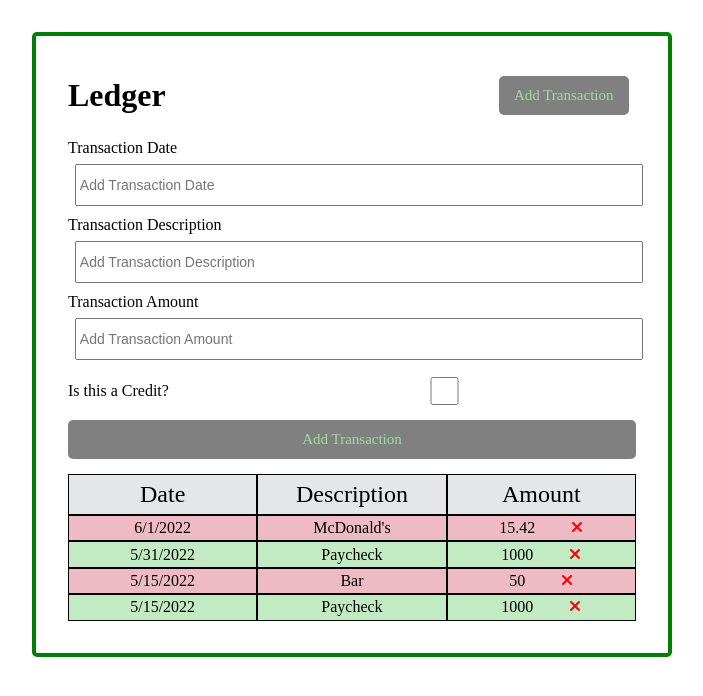
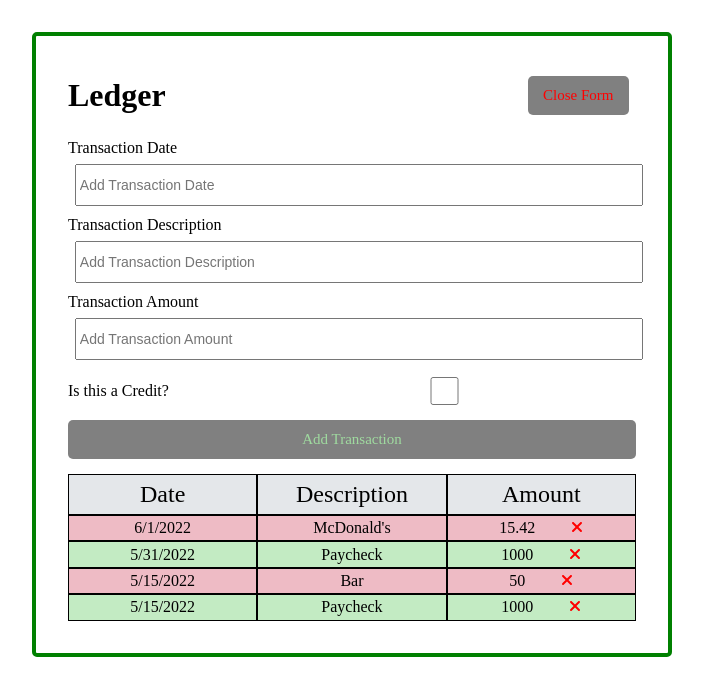
Before and after one commit to BlairHBris/ledger-capstone, an Angular app: page / in a window 1280 px wide. Both pictures are taken after a click on the button "Add Transaction". Shown: the top 696 px of the page, without its empty margins (288-991 px from the left). Built offline with nearby package versions, Linux system fonts and the light colour scheme; data requests are answered from the project's data file; a web font is replaced by a local one.

Commit message:
Add toggle function to add transaction element

```diff
--- a/src/app/components/add-transaction/add-transaction.component.html
+++ b/src/app/components/add-transaction/add-transaction.component.html
@@ -1,4 +1,4 @@
-<form (ngSubmit)="submit()">
+<form *ngIf="showAddTransaction" (ngSubmit)="submit()">
     <div class="form-area">
         <label for="text">Transaction Date</label>
         <input type="text" name="date" [(ngModel)]="date" id="date" placeholder="Add Transaction Date">
--- a/src/app/components/add-transaction/add-transaction.component.ts
+++ b/src/app/components/add-transaction/add-transaction.component.ts
@@ -1,5 +1,7 @@
 import { Component, OnInit, Output, EventEmitter } from '@angular/core';
 import { Transaction } from 'src/app/Transaction';
+import { UiService } from 'src/app/services/ui.service';
+import { Subscription } from 'rxjs';
 
 @Component({
   selector: 'app-add-transaction',
@@ -14,8 +16,12 @@ export class AddTransactionComponent implements OnInit {
   text: string | undefined
   amount: number | undefined
   credit: boolean = false;
+  showAddTransaction: boolean = false
+  subscription: Subscription
 
-  constructor() { }
+  constructor(private uiService: UiService) {
+    this.subscription = this.uiService.onToggle().subscribe(boolean => this.showAddTransaction = boolean)
+  }
 
   ngOnInit(): void {
   }
--- a/src/app/components/button/button.component.html
+++ b/src/app/components/button/button.component.html
@@ -1,4 +1,4 @@
 <button
-[ngStyle]="{'background-color': color}"
+[ngStyle]="{'color': color}"
 class="button"
 (click)="onClick()">{{ text }}</button>
--- a/src/app/components/header/header.component.html
+++ b/src/app/components/header/header.component.html
@@ -1,7 +1,8 @@
 <header>
     <h1>{{ title }}</h1>
     <app-button
-    text="Add Transaction"
+    color = "{{showAddTransaction ? 'red': 'rgb(159, 218, 159)'}}"
+    text="{{showAddTransaction ? 'Close Form': 'Add Transaction'}}"
     (buttonClick)="toggleAddTransaction()"
     ></app-button>
 </header>
--- a/src/app/components/header/header.component.ts
+++ b/src/app/components/header/header.component.ts
@@ -1,4 +1,6 @@
 import { Component, OnInit } from '@angular/core';
+import { UiService } from 'src/app/services/ui.service';
+import { Subscription } from 'rxjs';
 
 @Component({
   selector: 'app-header',
@@ -8,14 +10,18 @@ import { Component, OnInit } from '@angular/core';
 export class HeaderComponent implements OnInit {
 
   title: string = 'Ledger';
+  showAddTransaction: boolean = false
+  subscription: Subscription
 
-  constructor() { }
+  constructor(private uiService: UiService) {
+    this.subscription = this.uiService.onToggle().subscribe(boolean => this.showAddTransaction = boolean)
+  }
 
   ngOnInit(): void {
   }
 
   toggleAddTransaction() {
-    console.log("Toggel")
+    this.uiService.toggleAddTransaction()
   }
 
 }
--- /dev/null
+++ b/src/app/services/ui.service.ts
@@ -0,0 +1,22 @@
+import { Injectable } from '@angular/core';
+import { Observable, Subject } from 'rxjs';
+
+@Injectable({
+  providedIn: 'root'
+})
+export class UiService {
+
+  private showAddTransaction: boolean = false
+  private subject = new Subject<any>()
+
+  constructor() { }
+
+  toggleAddTransaction(): void {
+    this.showAddTransaction = !this.showAddTransaction
+    this.subject.next(this.showAddTransaction)
+  }
+
+  onToggle(): Observable<any> {
+    return this.subject.asObservable()
+  }
+}
--- a/src/styles.css
+++ b/src/styles.css
@@ -24,7 +24,6 @@ body {
 .button {
     display: inline-block;
     background: gray;
-    color: rgb(159, 218, 159);
     border: none;
     padding: .75em 1em;
     margin: .5em;
@@ -41,6 +40,7 @@ body {
     margin-left: 0;
     margin-bottom: 1em;
     margin-right: 0;
+    color: rgb(159, 218, 159);
 }
 
 .form-area {
```
Also changed, not shown: 1 other file (tests, documents, lock files or other folders).
